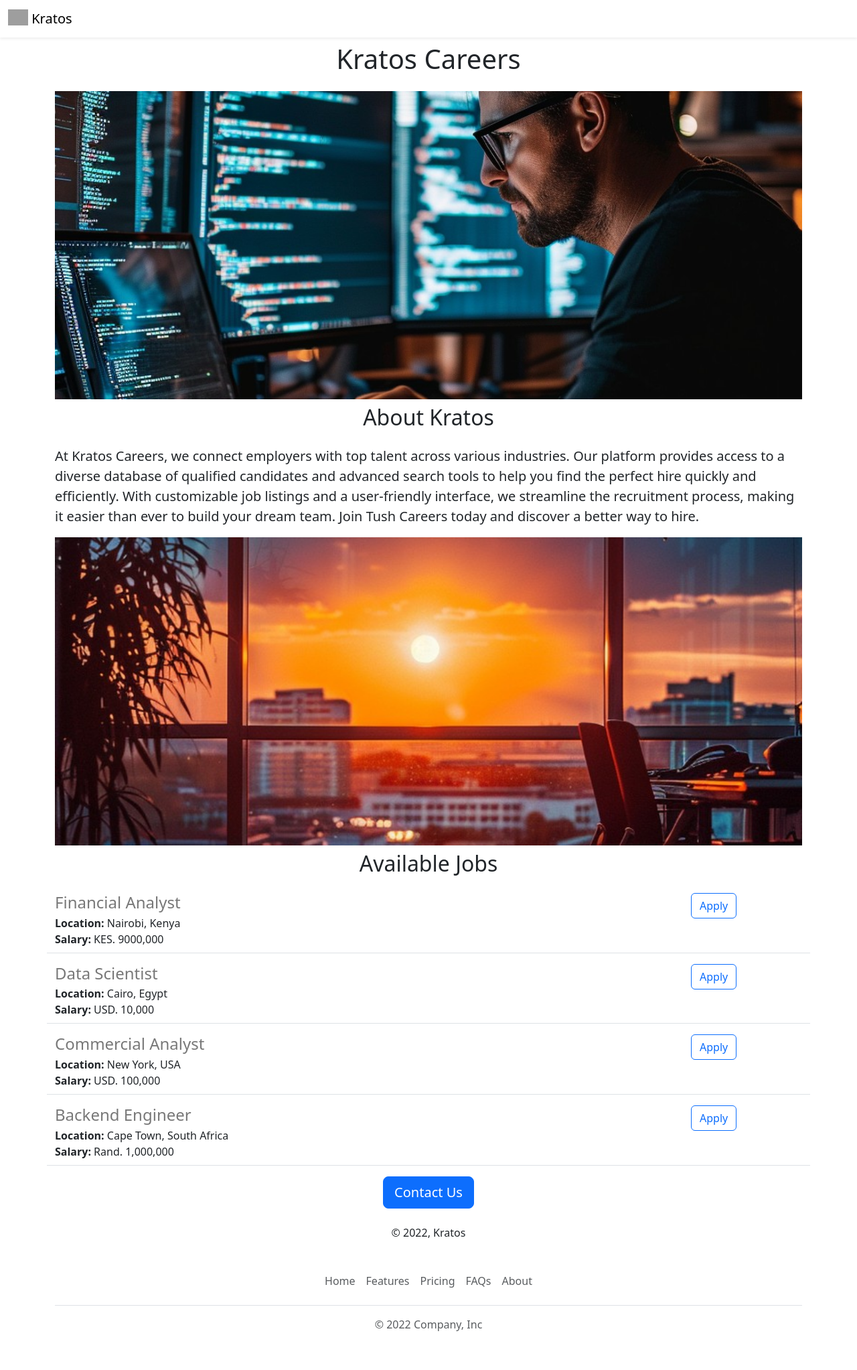
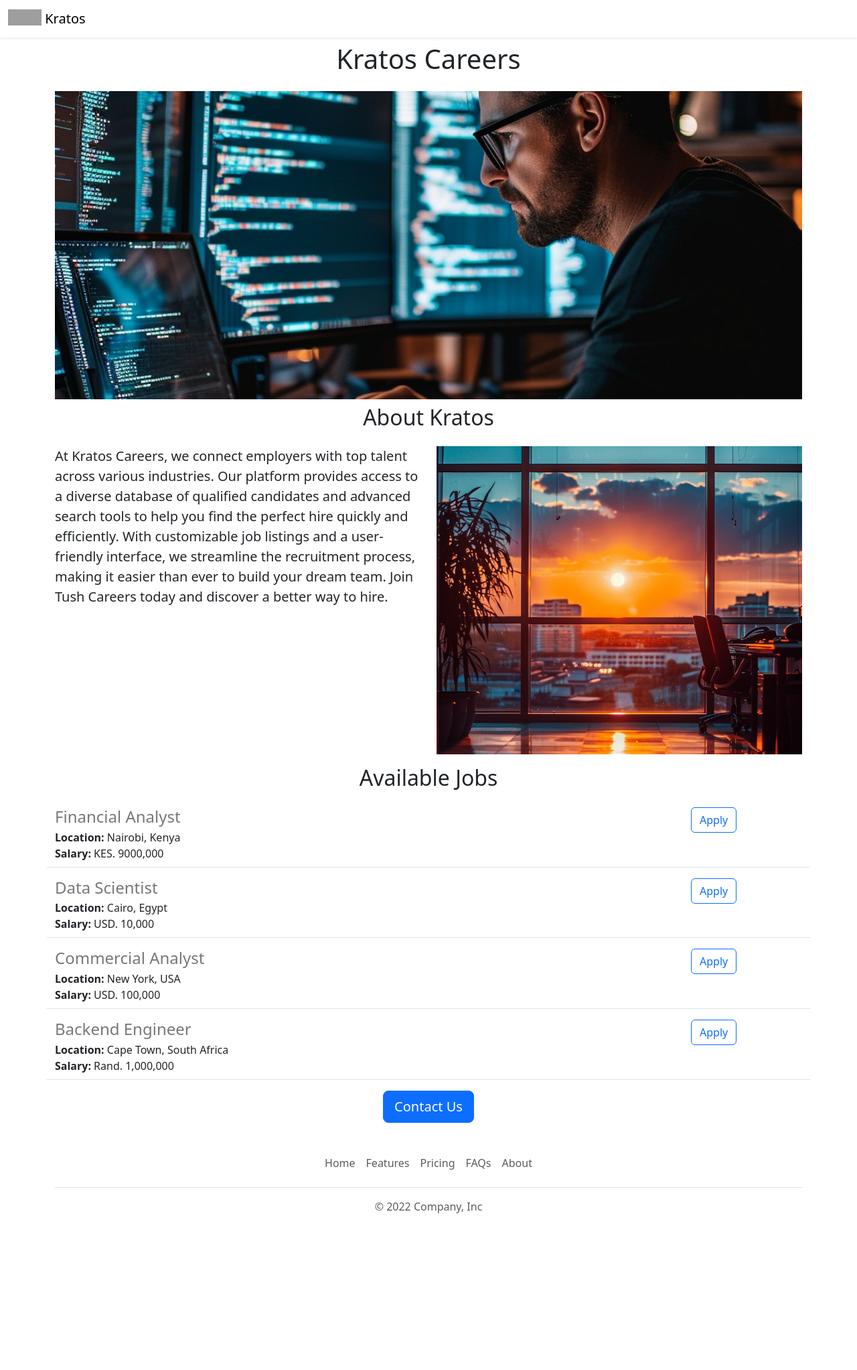
Before and after one commit to KiPTM/Tush_Careers, a Flask app: page / in a window 1280 px wide. Shown: the whole page at 67% size. After the commit the page ends 1811 px from the top, so only its background shows below. Run offline with Flask 3, Linux system fonts and the light colour scheme; grey boxes are pictures that could not be loaded.

Commit message:
functional Web application

```diff
--- a/templates/home.html
+++ b/templates/home.html
@@ -23,11 +23,15 @@
       </h1>
       <img class="img-fluid" id="banner" src="https://6878b222-75aa-4be4-b92f-6cbe91fdae09-00-1trbxj7ob6fbz.janeway.replit.dev//static/Banner.jpg" height="320">
       <h2 class="text-center mt-2 mb-4">About Kratos</h2>
-      <div>
+      <div class="row" style="margin-bottom:16px">
+        <div class=col-md-6>
         <p class="lead">
         At Kratos Careers, we connect employers with top talent across various industries. Our platform provides access to a diverse database of qualified candidates and advanced search tools to help you find the perfect hire quickly and efficiently. With customizable job listings and a user-friendly interface, we streamline the recruitment process, making it easier than ever to build your dream team. Join Tush Careers today and discover a better way to hire.
         </p>
-        <img class="img-fluid" id="banner" src="/static/office view.jpg" class="img-fluid" height="320">
+        </div>
+        <div class="d-none d-md-block col-md-6">
+          <img class="img-fluid" id="banner" src="/static/office view.jpg" style="height=320px;border-radius=4px;">
+        </div>
       </div>
 
       <h2 class="text-center mt-2 mb-4">Available Jobs</h2>
@@ -39,7 +43,6 @@
 
       <div class="text-center">
         <button class="btn btn-primary btn-lg">Contact Us</button>
-        <p class="mt-4">© 2022, Kratos</p>
       </div>
     </div>
     {%include 'footer.html' %}
--- a/templates/jobitem.html
+++ b/templates/jobitem.html
@@ -12,7 +12,7 @@
     </div>
     {% endif %}
   </div>
-  <div class="col-2">
-    <button type="button" class="btn btn-outline-primary">Apply</button>
+  <div class="col-2 padding-right:16px">
+    <a href="mailto:alexmitch761@gmail.com?subject=Application for {{job['title']}}" type="button" class="btn btn-outline-primary float-right align-middle">Apply</a>
   </div>
 </div>
--- a/templates/nav.html
+++ b/templates/nav.html
@@ -1,7 +1,7 @@
 <nav class="navbar shadow-sm fixed-top bg-white">
   <div class="container-fluid">
     <a class="navbar-brand" href="#">
-      <img src="/static/logo.svg" alt="" width="30" height="24" class="d-inline-block align-text-top">
+      <img src="/static/logo.svg" alt="" width="50" height="24" class="d-inline-block align-text-top">
       Kratos
     </a>
   </div>
```
